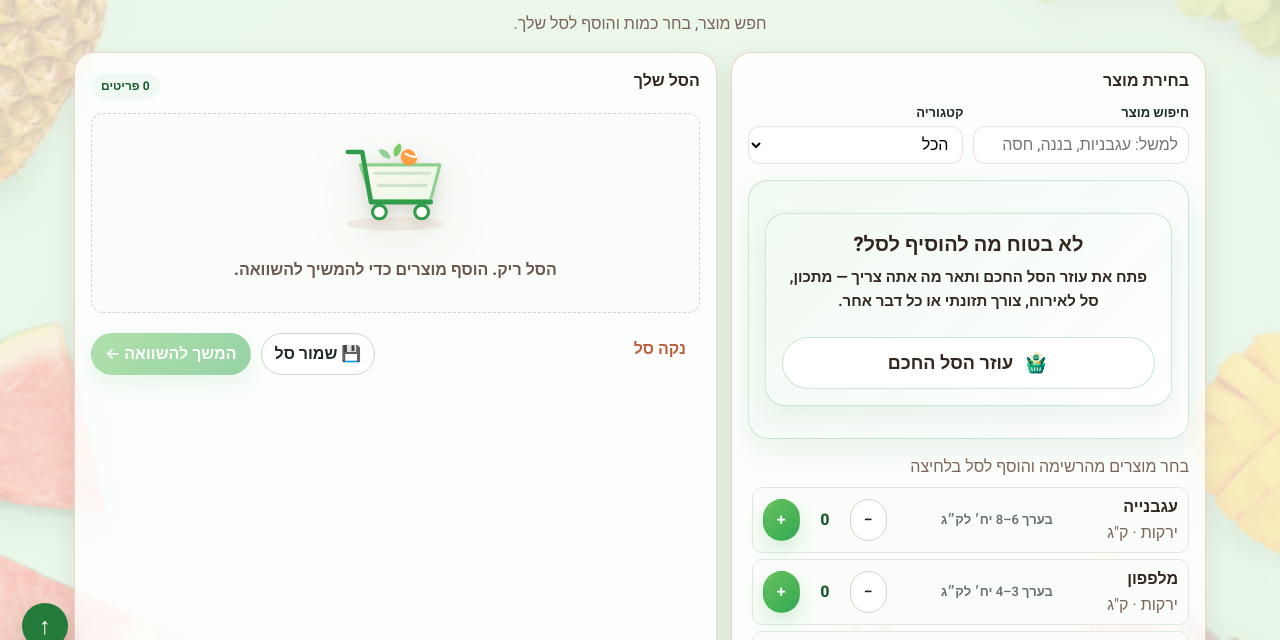
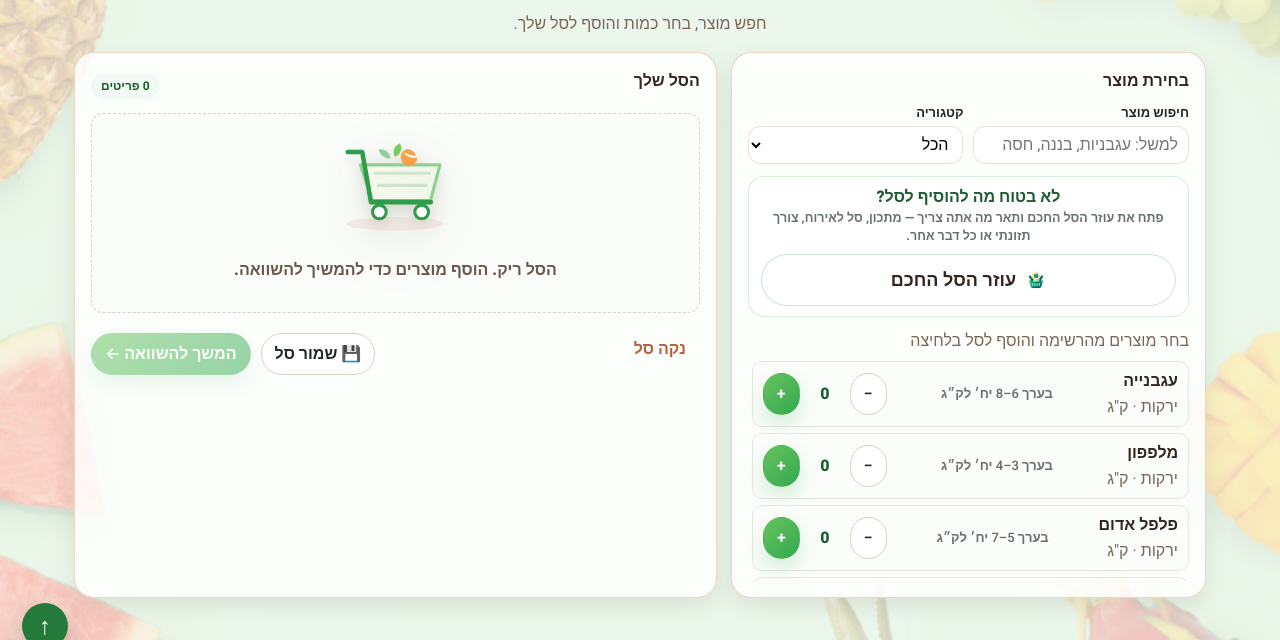
Before and after one commit to liorDanino92/01-07-2026, a website with bundled scripts: page frontend/index.html in a window 1280 px wide. Shown: the part 129-769 px from the top of the page. Built offline with nearby package versions, Linux system fonts and the light colour scheme; no server answers.

Commit message:
Clean up AI helper styling

```diff
--- a/frontend/css/styles.css
+++ b/frontend/css/styles.css
@@ -2180,12 +2180,18 @@ body.is-results-screen .details--card {
 }
 
 .ai-toggle-btn {
-  margin-top: 10px;
+  margin-top: 0;
+  width: 100%;
+  min-height: 40px;
+  padding: 7px 12px;
+  border-radius: 999px;
+  font-size: 15px;
+  font-weight: 900;
 }
 
 .ai-panel {
   margin-top: 10px;
-  padding: 12px;
+  padding: 10px;
   border: 1px solid rgba(205, 214, 201, .84);
   border-radius: 14px;
   background: rgba(255, 255, 255, .72);
@@ -3983,14 +3989,6 @@ body.is-results-screen {
   gap: 8px;
 }
 
-.ai-toggle-btn__icon {
-  width: 22px;
-  height: 22px;
-  object-fit: contain;
-  display: inline-block;
-  flex: 0 0 22px;
-}
-
 .ai-helper-box {
   margin-top: 14px;
   display: flex;
@@ -4003,16 +4001,16 @@ body.is-results-screen {
 }
 
 .ai-helper-box {
-  margin-top: 16px;
-  margin-bottom: 16px;
-  padding: 16px;
-  border: 1px solid rgba(47, 156, 74, 0.22);
-  border-radius: 20px;
-  background: linear-gradient(135deg, rgba(240, 250, 242, 0.96), rgba(255, 255, 255, 0.98));
-  box-shadow: 0 12px 28px rgba(22, 101, 52, 0.08);
+  margin-top: 12px;
+  margin-bottom: 12px;
+  padding: 10px 12px;
+  border: 1px solid rgba(47, 156, 74, 0.18);
+  border-radius: 16px;
+  background: rgba(255, 255, 255, 0.72);
+  box-shadow: none;
   display: flex;
   flex-direction: column;
-  gap: 14px;
+  gap: 9px;
 }
 
 .ai-helper-box__text {
@@ -4021,18 +4019,19 @@ body.is-results-screen {
 
 .ai-helper-box__text strong {
   display: block;
-  color: var(--green-900);
-  font-size: 20px;
+  margin-bottom: 3px;
+  color: var(--green-700);
+  font-size: 16px;
   font-weight: 900;
-  margin-bottom: 6px;
+  line-height: 1.25;
 }
 
 .ai-helper-box__text span {
   display: block;
-  color: var(--green-800);
-  font-size: 15px;
+  color: var(--muted);
+  font-size: 12.5px;
   font-weight: 700;
-  line-height: 1.6;
+  line-height: 1.4;
 }
 
 .ai-helper-box .ai-toggle-btn {
@@ -4057,9 +4056,9 @@ body.is-results-screen {
 }
 
 .ai-toggle-btn__icon {
-  width: 26px;
-  height: 26px;
+  width: 20px;
+  height: 20px;
   object-fit: contain;
   display: inline-block;
-  flex: 0 0 26px;
-}
+  flex: 0 0 20px;
+}
--- a/frontend/index.html
+++ b/frontend/index.html
@@ -82,7 +82,6 @@
             </div>
 
             <div class="ai-helper-box">
-              <div class="ai-helper-box">
               <div class="ai-helper-box__text">
                 <strong>לא בטוח מה להוסיף לסל?</strong>
                 <span>פתח את עוזר הסל החכם ותאר מה אתה צריך — מתכון, סל לאירוח, צורך תזונתי או כל דבר אחר.</span>
@@ -92,7 +91,6 @@
                 <img src="./assets/icons/smart_basket.png" alt="" class="ai-toggle-btn__icon" aria-hidden="true">
                 <span>עוזר הסל החכם</span>
               </button>
-              </div>
 
               <div id="aiPanel" class="ai-panel hidden" aria-live="polite">
                 <div class="ai-panel__header">
```
Lines whose indentation alone changed are shown as unchanged.
